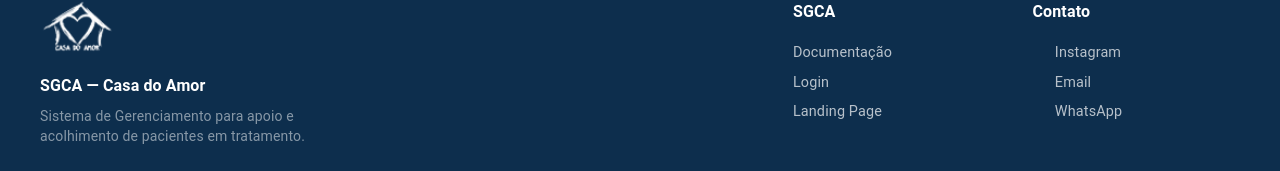
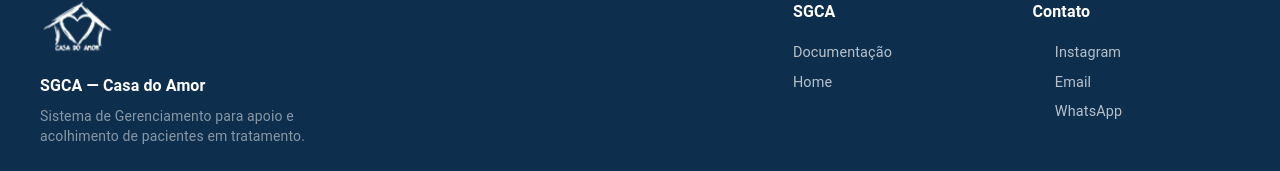
Before and after one commit to chris-schettine/SGCA-CasaDoAmor-Frontend, a React (Vite) app: page / in a window 1280 px wide. Shown: the part 894-1065 px from the top of the page. Built offline with nearby package versions, Linux system fonts and the light colour scheme; no server answers; some icons are missing.

Commit message:
arquivo-rotas-comentado-mudancas

```diff
--- a/src/Routes.tsx
+++ b/src/Routes.tsx
@@ -2,15 +2,17 @@ import { lazy, Suspense, useEffect } from 'react';
 import { Route, Routes } from 'react-router-dom';
 import { TableSkeleton } from './components/SuspenseWrapper';
 
-// Componentes de Rota
+// Carregamento dinamico (Lazy Loading) dos componentes de estrutura de rotas
+// Isso ajuda a reduzir o tamanho inicial do bundle da aplicacao
 const Layout = lazy(() => import('./components/Layout'));
 const AdminRoute = lazy(() => import('./components/AdminRoute'));
 const PrivateRoute = lazy(() => import('./components/PrivateRoute'));
 const PublicRoute = lazy(() => import('./components/PublicRoute'));
 
-// Pages Públicas
+// Paginas Publicas
+// Acessiveis por qualquer usuario, logado ou nao (com excecao daquelas protegidas por PublicRoute)
 const LandingPage = lazy(() => import('./pages/LandingPage'));
-const AboutPage = lazy(() => import('./pages/About')); // Se tiver criado a página Sobre
+const AboutPage = lazy(() => import('./pages/About'));
 const LoginPage = lazy(() => import('./pages/Login'));
 const ForgotPasswordPage = lazy(() => import('./pages/ForgotPassword'));
 const ResetPasswordPage = lazy(() => import('./pages/ResetPassword'));
@@ -19,7 +21,8 @@ const ActivateAccountPage = lazy(() => import('./pages/ActivateAccount'));
 const LoginVerify2FAPage = lazy(() => import('./pages/LoginVerify2FA'));
 const NotFoundPage = lazy(() => import('./pages/NotFoundPage'));
 
-// Pages Privadas
+// Paginas Privadas (Area Logada)
+// So podem ser acessadas apos autenticacao bem-sucedida
 const Patients = lazy(() => import('./pages/Patients'));
 const PatientInformation = lazy(() => import('./pages/PatientInformation'));
 const MedicalRecordPage = lazy(() => import('./pages/MedicalRecord'));
@@ -38,6 +41,8 @@ const UserEditPage = lazy(() => import('./pages/UserEdit'));
 const MyProfilePage = lazy(() => import('./pages/MyProfile'));
 const ConsentimentoLGPDPage = lazy(() => import('./pages/ConsentimentoLGPD'));
 
+// Funcao para pre-carregar rotas criticas em segundo plano
+// Melhora a percepcao de performance apos o carregamento inicial
 const preloadRoutes = () => {
   import('./pages/Login');
   import('./pages/Patients');
@@ -46,32 +51,37 @@ const preloadRoutes = () => {
 };
 
 const AppRoutes = () => {
+  // Efeito para iniciar o pre-carregamento das rotas apos 2 segundos
   useEffect(() => {
     const timer = setTimeout(() => preloadRoutes(), 2000);
     return () => clearTimeout(timer);
   }, []);
 
   return (
+  // Suspense exibe um esqueleto de carregamento enquanto o codigo da pagina e baixado
   <Suspense fallback={<TableSkeleton rows={10} />}>
     <Routes>
 
+      {/* Rota Raiz: Landing Page */}
+      {/* Protegida por PublicRoute: Se o usuario ja estiver logado, redireciona para o sistema */}
       <Route path="/" element={
         <PublicRoute>
           <LandingPage />
         </PublicRoute>
       } />
 
-
+      {/* Pagina Sobre/Institucional */}
       <Route path="/about" element={<AboutPage />} />
 
-
+      {/* Pagina de Login */}
+      {/* Tambem protegida por PublicRoute para evitar acesso de usuarios ja autenticados */}
       <Route path="/login" element={
         <PublicRoute>
           <LoginPage />
         </PublicRoute>
       } />
 
-
+      {/* Rotas de Recuperacao e Ativacao de Conta */}
       <Route path="/forgot-password" element={<ForgotPasswordPage />} />
       <Route path="/reset-password" element={<ResetPasswordPage />} />
       <Route path="/verify-email/:token" element={<VerifyEmailPage />} />
@@ -79,53 +89,59 @@ const AppRoutes = () => {
       <Route path="/login/verify-2fa" element={<LoginVerify2FAPage />} />
 
 
-
-
+      {/* Rotas Privadas e do Sistema Principal */}
+      {/* Todas as rotas filhas estao protegidas pelo componente PrivateRoute */}
       <Route
-
         element={
           <PrivateRoute>
             <Layout />
           </PrivateRoute>
         }
       >
-
+        {/* Dashboard Principal: Lista de Pacientes */}
         <Route path="/patients" element={<Patients />} />
 
-
+        {/* Gestao de Pacientes */}
         <Route path="patient/information" element={<PatientInformation />} />
         <Route path="patient/information/medical-record" element={<MedicalRecordPage />} />
         <Route path="patient/edit/:id" element={<PatientEditPage />} />
         <Route path="/patient/report/:id" element={<RelatoryPage />} />
+        <Route path="patient/register" element={<PatientRegisterPage />} />
 
+        {/* Gestao de Acompanhantes */}
         <Route path="companions" element={<Companions />} />
         <Route path="companion/information" element={<CompanionInformation />} />
         <Route path="companion/edit/:id" element={<CompanionEditPage />} />
+        <Route path="patient/companion/register" element={<CompanionRegisterPage />} />
 
+        {/* Auditoria e Logs (Acesso restrito) */}
         <Route path="/auditoria" element={<AuditLogPage />} />
 
+        {/* Gestao de Usuarios do Sistema (Requer permissao de Administrador) */}
         <Route path="users" element={
           <AdminRoute>
             <Users />
           </AdminRoute>
         } />
 
+        {/* Gestao de Sessoes Ativas (Requer permissao de Administrador) */}
         <Route path="sessions" element={
           <AdminRoute>
             <SessionsPage />
           </AdminRoute>
         } />
 
+        {/* Cadastro de Usuarios (Acesso interno) */}
+        <Route path="user/register" element={<UserRegisterPage />} />
+        <Route path="user/edit/:id" element={<UserEditPage />} />
+
+        {/* Perfil do Usuario Logado e Termos */}
         <Route path="profile" element={<MyProfilePage />} />
         <Route path="consentimentos-lgpd" element={<ConsentimentoLGPDPage />} />
 
-        <Route path="patient/register" element={<PatientRegisterPage />} />
-        <Route path="patient/companion/register" element={<CompanionRegisterPage />} />
-        <Route path="user/register" element={<UserRegisterPage />} />
-        <Route path="user/edit/:id" element={<UserEditPage />} />
       </Route>
 
-      {/* Rota de erro */}
+      {/* Rota de "Página Não Encontrada" (404) para qualquer URL desconhecida */}
       <Route path="*" element={<NotFoundPage />} />
 
     </Routes>
--- a/src/components/Footer/index.tsx
+++ b/src/components/Footer/index.tsx
@@ -3,7 +3,6 @@ import { Box, Typography, Link, Grid, Stack } from '@mui/material';
 import InstagramIcon from '@mui/icons-material/Instagram';
 import EmailIcon from '@mui/icons-material/Email';
 import WhatsAppIcon from '@mui/icons-material/WhatsApp';
-
 
 const FooterLink = ({ children, href, icon }: { children: React.ReactNode; href: string; icon?: React.ReactNode }) => (
     <Link
@@ -30,7 +29,6 @@ const FooterLink = ({ children, href, icon }: { children: React.ReactNode; href:
     </Link>
 );
 
-
 const FooterTitle = ({ children }: { children: React.ReactNode }) => (
     <Typography
         variant="subtitle1"
@@ -51,7 +49,6 @@ const Footer = () => {
         <Box
             component="footer"
             sx={{
-
                 backgroundColor: "#0D2E4D",
                 color: "#FFFFFF",
                 py: 6,
@@ -105,13 +102,11 @@ const Footer = () => {
                 <Grid size={{ xs: 12, md: 7 }}>
                     <Grid container spacing={4} justifyContent={{ xs: 'center', md: 'flex-end' }}>
 
-
                         <Grid size={{ xs: 12, sm: 6, md: 4 }}>
                             <Stack alignItems={{ xs: 'center', md: 'flex-start' }}>
                                 <FooterTitle>SGCA</FooterTitle>
                                 <FooterLink href="/about">Documentação</FooterLink>
-                                <FooterLink href="/login">Login</FooterLink>
-                                <FooterLink href="/landing">Landing Page</FooterLink>
+                                <FooterLink href="/patients">Home</FooterLink>
                             </Stack>
                         </Grid>
 
```
